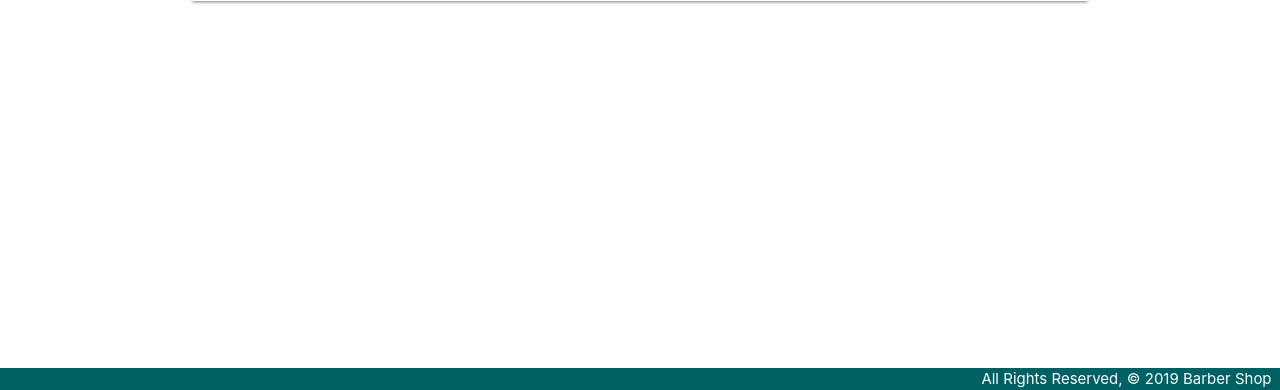
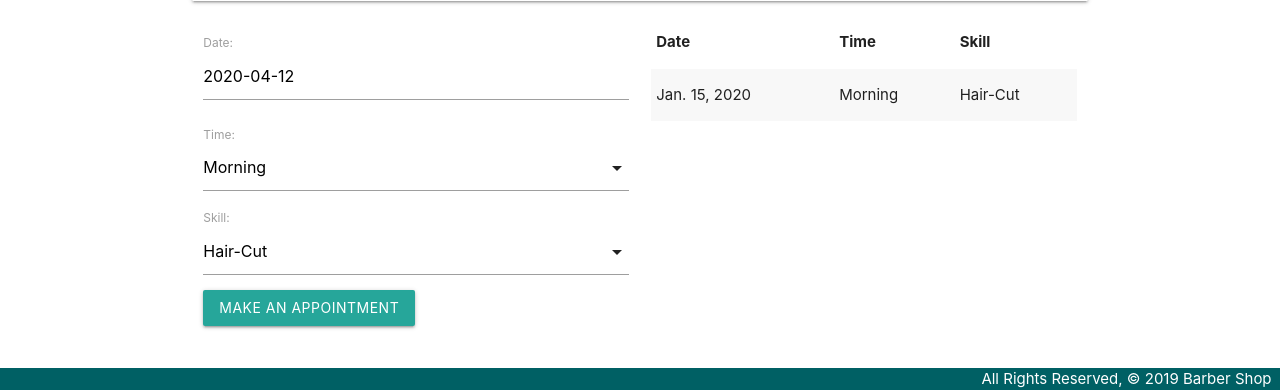
Before and after one commit to yasamanloghmani/barbershop, a Django app: page /barbers/1 in a window 1280 px wide. Shown: the part 410-800 px from the top of the page. Run offline with Django 3.2, Linux system fonts and the light colour scheme; tables that the repository leaves empty hold one stand-in row (values such as "Sample post").

Commit message:
add appointment form

```diff
--- a/barbershop/main_app/admin.py
+++ b/barbershop/main_app/admin.py
@@ -1,7 +1,8 @@
 from django.contrib import admin
-from .models import Barber
+from .models import *
 
 # Register your models here.
 
 
 admin.site.register(Barber)
+admin.site.register(Schedule)
--- /dev/null
+++ b/barbershop/main_app/forms.py
@@ -0,0 +1,7 @@
+from django.forms import ModelForm
+from .models import Schedule
+
+class ScheduleForm(ModelForm):
+    class Meta:
+        model = Schedule
+        fields = ['date', 'time', 'skill']
--- a/barbershop/main_app/models.py
+++ b/barbershop/main_app/models.py
@@ -1,7 +1,17 @@
 from django.db import models
 from django.urls import reverse
 # Create your models here.
+TIME = (
+    ('M', 'Morning'),
+    ('N', 'Noon'),
+    ('E', 'Evening')
+)
 
+SKILLS = (
+    ('H', 'Hair-Cut'),
+    ('C', 'Hair-Color'),
+    ('N', 'Nail')
+)
 class Barber(models.Model):
     name = models.CharField(max_length=100)
     age = models.IntegerField()
@@ -11,3 +21,22 @@ class Barber(models.Model):
         return self.name
     def get_absolute_url(self):
         return reverse('detail', kwargs={'barber_id' : self.id})
+
+class Schedule(models.Model):
+    date = models.DateField()
+    time = models.CharField(
+        max_length=1,
+        choices=TIME,
+        default=TIME[0][0]
+    )
+    skill = models.CharField(
+        max_length=1,
+        choices=SKILLS,
+        default=SKILLS[0][0]
+        )
+    customer = models.CharField(max_length=50)
+    barber = models.ForeignKey(Barber, on_delete=models.CASCADE)
+    def __str__(self):
+        return f"{self.get_skill_display()} on {self.date} in {self.get_time_display()}"
+    class Meta:
+        ordering = ['-date']
--- a/barbershop/main_app/templates/barbers/detail.html
+++ b/barbershop/main_app/templates/barbers/detail.html
@@ -15,5 +15,42 @@
     <a href="{% url 'barbers_delete' barber.id %}">Delete</a>
   </div>
 </div>
-
+<div class="row">
+  <div class="col s6">
+    <form action="{% url 'add_appointment' barber.id %}" method="POST">
+      {% csrf_token %}
+      {{schedule_form.as_p}}
+      <input type="submit" class="btn" value="Make an appointment">
+    </form>
+  </div>
+  <div class="col s6">
+    <table class="striped">
+      <thead>
+        <tr><th>Date</th><th>Time</th><th>Skill</th></tr>
+      </thead>
+      <tbody>
+        {% for schedule in barber.schedule_set.all %}
+          <tr>
+            <td>{{schedule.date}}</td>
+            <td>{{schedule.get_time_display}}</td>
+            <td>{{schedule.get_skill_display}}</td>
+          </tr>
+        {% endfor %}
+      </tbody>
+    </table>
+  </div>
+</div>
+<script>
+  var dateEl = document.getElementById('id_date');
+  M.Datepicker.init(dateEl, {
+    format: 'yyyy-mm-dd',
+    defaultDate: new Date(),
+    setDefaultDate: true,
+    autoClose: true
+  });
+  var selectEl = document.getElementById('id_skill');
+  M.FormSelect.init(selectEl);
+  var selectEl1 = document.getElementById('id_time');
+  M.FormSelect.init(selectEl1);
+</script>
 {% endblock %}
--- a/barbershop/main_app/templates/base.html
+++ b/barbershop/main_app/templates/base.html
@@ -8,6 +8,7 @@
   <title>Barber Shop</title>
   <link rel="stylesheet" href="https://cdnjs.cloudflare.com/ajax/libs/materialize/1.0.0/css/materialize.min.css">
   <link rel="stylesheet" type="text/css" href="{% static 'css/style.css' %}">
+  <script src="https://cdnjs.cloudflare.com/ajax/libs/materialize/1.0.0/js/materialize.min.js"></script>
 </head>
 <body>
   <header class="navbar-fixed">
--- a/barbershop/main_app/urls.py
+++ b/barbershop/main_app/urls.py
@@ -8,4 +8,5 @@ urlpatterns = [
     path('barbers/create/', views.BarberCreate.as_view(), name='barbers-create'),
     path('barbers/<int:pk>/update', views.BarberUpdate.as_view(), name='barbers_update'),
     path('barbers/<int:pk>/delete', views.BarberDelete.as_view(), name='barbers_delete'),
+    path('barbers/<int:barber_id>/add_appointment', views.add_appointment, name='add_appointment')
 ]
--- a/barbershop/main_app/views.py
+++ b/barbershop/main_app/views.py
@@ -1,5 +1,6 @@
-from django.shortcuts import render
+from django.shortcuts import render, redirect
 from .models import Barber
+from .forms import ScheduleForm
 # Create your views here.
 from django.http import HttpResponse
 from django.views.generic.edit import CreateView, UpdateView, DeleteView
@@ -14,7 +15,8 @@ def barbers_index(request):
 
 def barbers_detail(request, barber_id):
     barber = Barber.objects.get(id=barber_id)
-    return render(request, 'barbers/detail.html', {'barber' : barber})
+    schedule_form = ScheduleForm()
+    return render(request, 'barbers/detail.html', {'barber' : barber, 'schedule_form' : schedule_form})
 
 class BarberCreate(CreateView):
   model = Barber
@@ -28,3 +30,12 @@ class BarberUpdate(UpdateView):
 class BarberDelete(DeleteView):
   model = Barber
   success_url = '/barbers/'
+
+
+def add_appointment(request, barber_id):
+  form = ScheduleForm(request.POST)
+  if form.is_valid():
+    new_schedule = form.save(commit=False)
+    new_schedule.barber_id = barber_id
+    new_schedule.save()
+  return redirect('detail', barber_id=barber_id)
```
Also changed, not shown: barbershop/main_app/migrations/0003_schedule.py (added).
